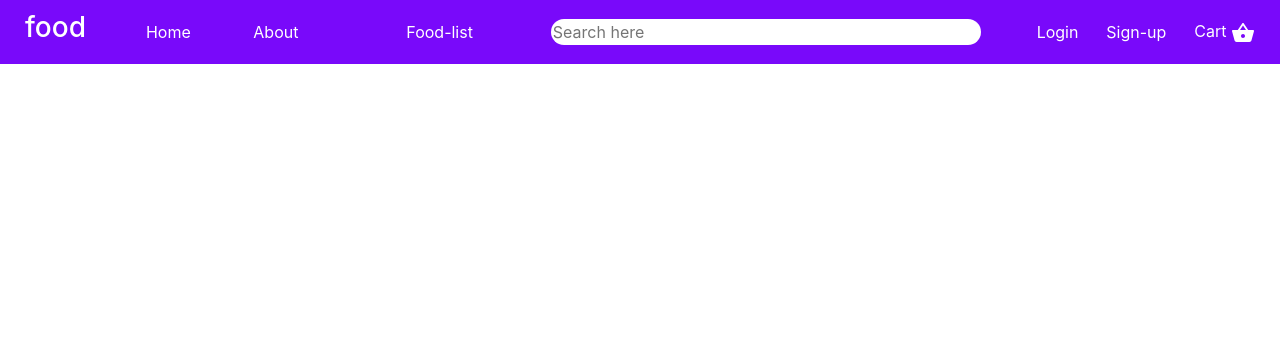
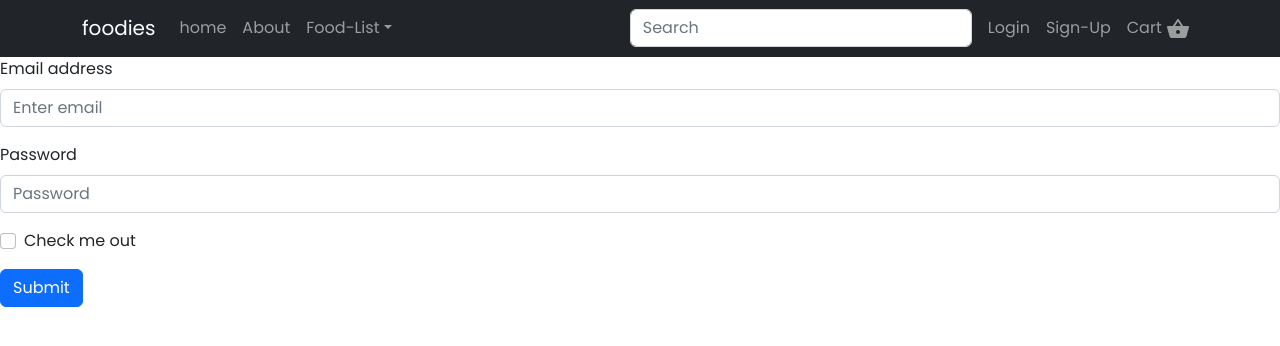
Before and after one commit to anandAtReactJS/food-order, a React (Create React App) app: page /login in a window 1280 px wide. Shown: the top 346 px of the page. Built offline with nearby package versions, Linux system fonts and the light colour scheme.

Commit message:
second commit n

```diff
--- a/src/App.js
+++ b/src/App.js
@@ -1,13 +1,22 @@
 import React from 'react';
 import Header from './component/Header';
 import './App.css';
+import HomePage from './pages/homepage/HomePage';
+import Login from './component/Login';
+import {BrowserRouter, Routes, Route} from "react-router-dom";
 
 
 function App() {
   return (
-    <div className="App">
-      <Header/>
-    </div>
+    <BrowserRouter>
+    <Header/>
+
+    <Routes>
+    <Route path="/" element={<HomePage/>}></Route>
+
+      <Route path="login" element={<Login/>}></Route>
+    </Routes>
+    </BrowserRouter>
   );
 }
 
--- a/src/component/Header.css
+++ b/src/component/Header.css
@@ -1,12 +1,12 @@
 .navbar{
-    width: 100vw;
+    width: 100%;
     height: 8vh;
     display: flex;
     align-items: center;
     padding: 0px 25px;
     justify-content: space-between;
     background-color: rgb(121, 9, 250);
-    color: white;
+
 }
 .navbar .classlist{
     list-style: none;
--- a/src/component/Header.js
+++ b/src/component/Header.js
@@ -1,34 +1,54 @@
-import React from 'react'
-import "./Header.css"
+import Container from 'react-bootstrap/Container';
+import Nav from 'react-bootstrap/Nav';
+import Navbar from 'react-bootstrap/Navbar';
+import NavDropdown from 'react-bootstrap/NavDropdown';
 import ShoppingBasketIcon from '@material-ui/icons/ShoppingBasket';
+import React from 'react';
+import Form from 'react-bootstrap/Form';
+
+function Header() {
+  return (
+    <Navbar collapseOnSelect expand="lg" bg="dark" variant="dark">
+      <Container>
+        <Navbar.Brand href="#home">foodies</Navbar.Brand>
+        <Navbar.Toggle aria-controls="responsive-navbar-nav" />
+        <Navbar.Collapse id="responsive-navbar-nav">
+          <Nav className="me-auto">
+            <Nav.Link href="#features">home</Nav.Link>
+            <Nav.Link href="#pricing">About</Nav.Link>
+            <NavDropdown title="Food-List" id="collasible-nav-dropdown">
+              <NavDropdown.Item href="#action/3.1">Burger</NavDropdown.Item>
+              <NavDropdown.Item href="#action/3.2">Pizza</NavDropdown.Item>
+              <NavDropdown.Item href="#action/3.3">Chinese</NavDropdown.Item>
+              <NavDropdown.Item href="#action/3.4">Coffee</NavDropdown.Item>
+              <NavDropdown.Item href="#action/3.5">Shakes</NavDropdown.Item>
+              <NavDropdown.Item href="#action/3.6">Pure-veg</NavDropdown.Item>
+              <NavDropdown.Item href="#action/3.7">Non-veg</NavDropdown.Item>
 
 
-const Header = () => {
-  return (
-    <nav className="navbar">
-      <div className="logo">
+            </NavDropdown>
+          </Nav>
+          <Nav>
+          <Form className="d-flex">
+                  <Form.Control
+                    type="search"
+                    placeholder="Search"
+                    className="me-2"
+                    aria-label="Search"
+                  />
 
-        <h3 className='logo-h3'>food</h3>
-      </div>
+                </Form>
 
-      <ul className="classlist">
-        <li>Home</li>
-        <li>About</li>
-      </ul>
-      <div className="drpdown">
-        <div className="drpdown">Food-list</div>
-
-      </div>
-
-      <div className="search"><input type="text" placeholder='Search here' className='searchbar' />
-      </div>
-      <div className="cart"></div>
-      <div className="button">Login</div>
-      <div className="button">Sign-up</div>
-      <div className="button">Cart <ShoppingBasketIcon /> </div>
-
-    </nav>
-  )
+          </Nav>
+          <Nav className='justify-content-between'>
+            <Nav.Link href="#deets">Login</Nav.Link>
+            <Nav.Link eventKey={2} href="#memes" mr-4>Sign-Up</Nav.Link>
+            <Nav.Link eventKey={3} href="#memes">Cart <ShoppingBasketIcon/></Nav.Link>
+          </Nav>
+        </Navbar.Collapse>
+      </Container>
+    </Navbar>
+  );
 }
 
-export default Header
+export default Header;
--- /dev/null
+++ b/src/component/Login.js
@@ -0,0 +1,26 @@
+import Button from 'react-bootstrap/Button';
+import Form from 'react-bootstrap/Form';
+
+function Login() {
+  return (
+    <Form>
+      <Form.Group className="mb-3" controlId="formBasicEmail">
+        <Form.Label>Email address</Form.Label>
+        <Form.Control type="email" placeholder="Enter email" />
+    </Form.Group>
+
+      <Form.Group className="mb-3" controlId="formBasicPassword">
+        <Form.Label>Password</Form.Label>
+        <Form.Control type="password" placeholder="Password" />
+      </Form.Group>
+      <Form.Group className="mb-3" controlId="formBasicCheckbox">
+        <Form.Check type="checkbox" label="Check me out" />
+      </Form.Group>
+      <Button variant="primary" type="submit">
+        Submit
+      </Button>
+    </Form>
+  );
+}
+
+export default Login;
--- a/src/pages/homepage/homepage.css
+++ b/src/pages/homepage/homepage.css
@@ -4,6 +4,9 @@
     margin: 0;
     padding: 0;
     font-family: Poppins;
+}
+.container{
+    width: 100vw;
 }
 .about-section{
     background: var(--white-color);
```
